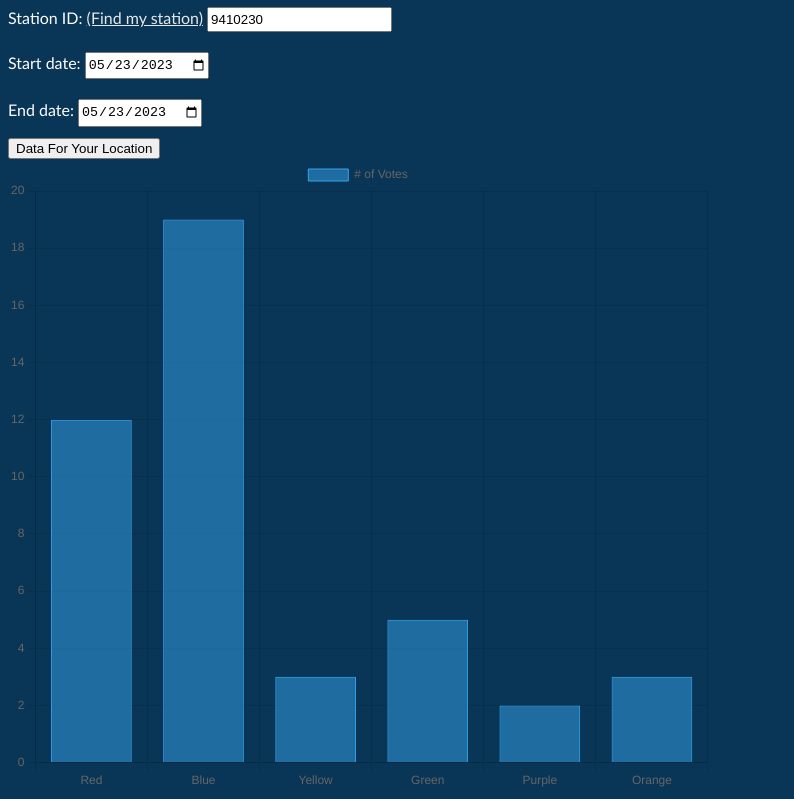
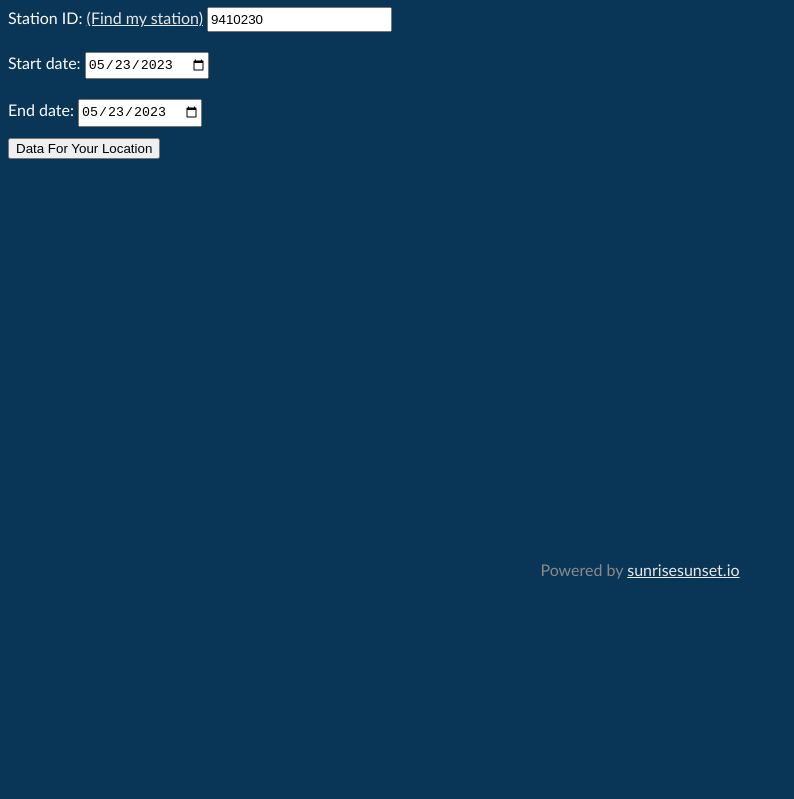
Before and after one commit to MilesOpferkuch/FinalProject, a website: page index.html in a window 1280 px wide. Shown: the part 94-893 px from the top of the page, without its empty margins (0-794 px from the left). After the commit the page ends 800 px from the top, so only its background shows below. Drawn offline with nearby package versions, Linux system fonts and the light colour scheme.

Commit message:
Added attribution for sunrisesunset.io

```diff
--- a/index.html
+++ b/index.html
@@ -40,7 +40,9 @@
 
     <canvas id="myChart" style="width:100%;max-width:700px"></canvas>
 
-
+    <footer>
+        <p>Powered by <a href="https://sunrisesunset.io">sunrisesunset.io</a></p>
+    </footer>
     <script src="script.js"></script>
     <script src="https://cdn.jsdelivr.net/npm/chart.js"></script>
 
--- a/node/server.js
+++ b/node/server.js
@@ -9,7 +9,7 @@ app.get("/tides/:station/:begin_date/:end_date", (req, res) => {
     const begin_date = req.params.begin_date;
     const end_date = req.params.end_date;
     const url = `https://tidesandcurrents.noaa.gov/api/datagetter?product=predictions&begin_date=${begin_date}&end_date=${end_date}&datum=MLLW&station=${station}&time_zone=lst_ldt&units=english&interval=10&format=json`
-
+    console.log(url);
     request(url, (error, response, body) => {
         if (error) {
             return res.status(500).send("Error retrieving tide data.");
@@ -43,7 +43,6 @@ app.get("/suntimes/:lat/:lon/:tz/:date", (req, res) => {
     const date = req.params.date;
     const url = `https://api.sunrisesunset.io/json?lat=${lat}&lng=${lon}&timezone=${tz}&date=${date}`
     console.log(url);
-
     request(url, (error, response, body) => {
         if (error) {
             return res.status(500).send("Error retrieving sunrise/sunset data.");
@@ -57,8 +56,8 @@ app.get("/timezone/:lat/:lon/:timestamp", (req, res) => {
     const lat = req.params.lat;
     const lon = req.params.lon;
     const timestamp = req.params.timestamp;
-
     const url = `https://maps.googleapis.com/maps/api/timezone/json?location=${lat}%2C${lon}&timestamp=${timestamp}&key=AIzaSyBQoqoV57zkl9rIHLKVKAbMpsdVddOZNWQ`;
+    console.log(url);
     request(url, (error, response, body) => {
         if (error) {
             return res.status(500).send("Error retrieving timezone data.");
--- a/script.js
+++ b/script.js
@@ -19,8 +19,7 @@ function getTides(station, beginDate, endDate) {
         xhr.onload = function() {
             if (xhr.readyState === 4) {
                 if (xhr.status === 200) {
-                    const body = JSON.parse(xhr.responseText);
-                    console.log(body);
+                    const body = xhr.responseText;
                     resolve(body);
                 } else {
                     reject(Error(xhr.responseText));
@@ -39,7 +38,6 @@ function getMetadata(station) {
             if (xhr.readyState === 4) {
                 if (xhr.status === 200) {
                     const body = JSON.parse(xhr.response);
-                    console.log(body);
                     resolve(body);
                 } else {
                     reject(Error(xhr.responseText));
@@ -57,7 +55,6 @@ function getSunData(lat, lon, tz, date) {
         if (xhr.readyState === 4) {
             if (xhr.status === 200) {
                 const body = JSON.parse(xhr.responseText);
-                console.log(body);
                 return body;
             }
         }
@@ -73,7 +70,6 @@ function getTimezoneData(lat, lon, timestamp) {
             if (xhr.readyState === 4) {
                 if (xhr.status === 200) {
                     const body = JSON.parse(xhr.responseText);
-                    console.log(body)
                     resolve(body);
                 } else {
                     reject(Error(xhr.responseText));
@@ -81,20 +77,28 @@ function getTimezoneData(lat, lon, timestamp) {
             }
         }
     })
+}
+
+function drawGraph(ctx, data) {
+    console.log(data);
+    for (i in JSON.parse(data)) {
+        for (x in i) {
+            console.log(x)
+        }
 
     }
-
-window.onload = function() {
-    const ctx = document.getElementById('myChart');
     new Chart(ctx, {
         type: 'bar',
         data: {
           labels: ['Red', 'Blue', 'Yellow', 'Green', 'Purple', 'Orange'],
-        datasets: [{
+          datasets: [
+          {
             label: '# of Votes',
             data: [12, 19, 3, 5, 2, 3],
-          borderWidth: 1
-        }]
+            borderWidth: 1,
+            backgroundColor: '#7faefa'
+          }
+      ]
         },
         options: {
           scales: {
@@ -104,6 +108,13 @@ window.onload = function() {
           }
         }
       });
+}
+
+window.onload = function() {
+    const ctx = document.getElementById('myChart');
+    Chart.defaults.color = '#FFFFFF';
+    Chart.defaults.backgroundColor = '#c4c4c4';
+    Chart.defaults.borderColor = '#575757';
 
     const stationInput = document.getElementById("station");
     // Configure date pickers
@@ -123,7 +134,7 @@ window.onload = function() {
         let lat = 0;
         let lon = 0;
         getTides(station, beginDate, endDate).then(
-            (result) => {
+            (tidesResult) => {
                 getMetadata(station).then(
                     (result) => {
                         // Get lat, lon and timezone info from the NOAA station
@@ -145,7 +156,9 @@ window.onload = function() {
                             (result) => {
                                 tzOffset = (result.rawOffset + result.dstOffset)/60/60;
                                 // Get sunrise/sunset times
-                                getSunData(lat, lon, tzOffset, beginDateSelector.value)
+                                getSunData(lat, lon, tzOffset, beginDateSelector.value);
+                                drawGraph(ctx, tidesResult);
+
                             },
                             (onRejected) => {
                                 console.log("Error retrieving timezone data");
--- a/shylesheet_oceantides.css
+++ b/shylesheet_oceantides.css
@@ -25,3 +25,13 @@ input {
 a {
     color: rgb(232, 232, 232);
 }
+
+footer {
+    width: 100%;
+    margin-top: 32px;
+    display: flex;
+    flex-direction: row;
+    flex-wrap: nowrap;
+    justify-content: center;
+    color: #8a8a8a;
+}
```
Lines whose indentation alone changed are shown as unchanged.
